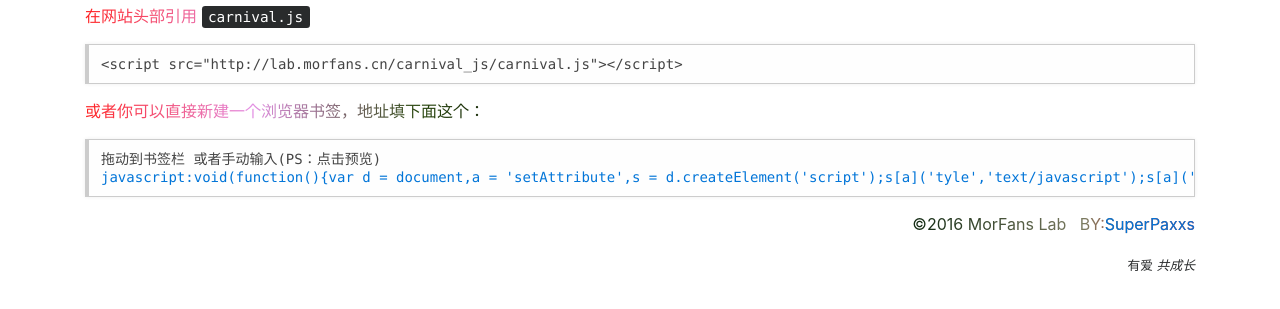
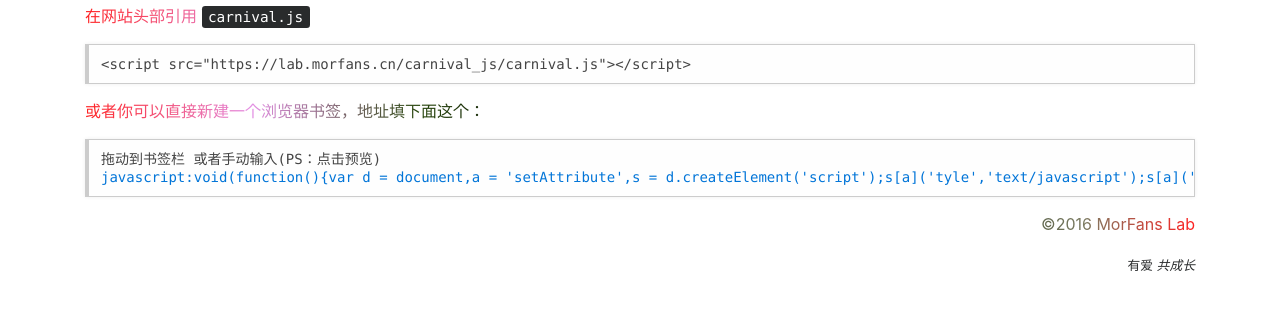
Before and after one commit to MorFansLab/carnival_js, a plain HTML site: page index.html in a window 1280 px wide. Shown: the part 199-508 px from the top of the page. Drawn offline with nearby package versions, Linux system fonts and the light colour scheme.

Commit message:
修改https

```diff
--- a/index.html
+++ b/index.html
@@ -5,7 +5,7 @@
   <meta charset="UTF-8">
   <meta name="viewport" content="width=device-width, initial-scale=1.0">
   <meta http-equiv="X-UA-Compatible" content="ie=edge">
-  <link href="http://cdn.bootcss.com/bootstrap/4.0.0-alpha.6/css/bootstrap.min.css" rel="stylesheet">
+  <link href="https://cdn.bootcss.com/bootstrap/4.0.0-alpha.6/css/bootstrap.min.css" rel="stylesheet">
   <title>carnival.js - 网站high起来</title>
   <style>
     p{
@@ -25,14 +25,14 @@
     <p class="lead">一个能让你的网站high起来的js</p>
     <h1>使用方法</h1>
     <p>在网站头部引用 <kbd>carnival.js</kbd></p>
-    <pre style="margin:15px 0;font:100 14px/18px monaco, andale mono, courier new;padding:10px 12px;border:#ccc 1px solid;border-left-width:4px;background-color:#fefefe;box-shadow:0 0 4px #eee;word-break:break-all;word-wrap:break-word;color:#444">&lt;script src="http://lab.morfans.cn/carnival_js/carnival.js"&gt;&lt;/script&gt;
+    <pre style="margin:15px 0;font:100 14px/18px monaco, andale mono, courier new;padding:10px 12px;border:#ccc 1px solid;border-left-width:4px;background-color:#fefefe;box-shadow:0 0 4px #eee;word-break:break-all;word-wrap:break-word;color:#444">&lt;script src="https://lab.morfans.cn/carnival_js/carnival.js"&gt;&lt;/script&gt;
 </pre>
     <p>或者你可以直接新建一个浏览器书签，地址填下面这个：</p>
-    <pre style="margin:15px 0;font:100 14px/18px monaco, andale mono, courier new;padding:10px 12px;border:#ccc 1px solid;border-left-width:4px;background-color:#fefefe;box-shadow:0 0 4px #eee;word-break:break-all;word-wrap:break-word;color:#444">拖动到书签栏 或者手动输入(PS：点击预览)<br><a href="javascript:void(function(){var d = document,a = 'setAttribute',s = d.createElement('script');s[a]('tyle','text/javascript');s[a]('src','http://lab.morfans.cn/carnival_js/carnival.js');d.head.appendChild(s);})();">javascript:void(function(){var d = document,a = 'setAttribute',s = d.createElement('script');s[a]('tyle','text/javascript');s[a]('src','http://lab.morfans.cn/carnival_js/carnival.js');d.head.appendChild(s);})();</a>
+    <pre style="margin:15px 0;font:100 14px/18px monaco, andale mono, courier new;padding:10px 12px;border:#ccc 1px solid;border-left-width:4px;background-color:#fefefe;box-shadow:0 0 4px #eee;word-break:break-all;word-wrap:break-word;color:#444">拖动到书签栏 或者手动输入(PS：点击预览)<br><a href="javascript:void(function(){var d = document,a = 'setAttribute',s = d.createElement('script');s[a]('tyle','text/javascript');s[a]('src','https://lab.morfans.cn/carnival_js/carnival.js');d.head.appendChild(s);})();">javascript:void(function(){var d = document,a = 'setAttribute',s = d.createElement('script');s[a]('tyle','text/javascript');s[a]('src','https://lab.morfans.cn/carnival_js/carnival.js');d.head.appendChild(s);})();</a>
 </pre>
     <blockquote class="pull-right" style="text-align:right;">
 				<p>
-					<span class="label" contenteditable="true">©2016 MorFans Lab</span>&nbsp;&nbsp; BY:<a href="http://wpa.qq.com/msgrd?v=3&amp;uin=2685618862&amp;site=qq&amp;menu=yes" target="_blank">SuperPaxxs</a>
+					<span class="label" contenteditable="true">©2016 MorFans Lab</span>
 				    </p> <small>有爱 <cite>共成长</cite></small>
 			</blockquote>
   </div>
```
